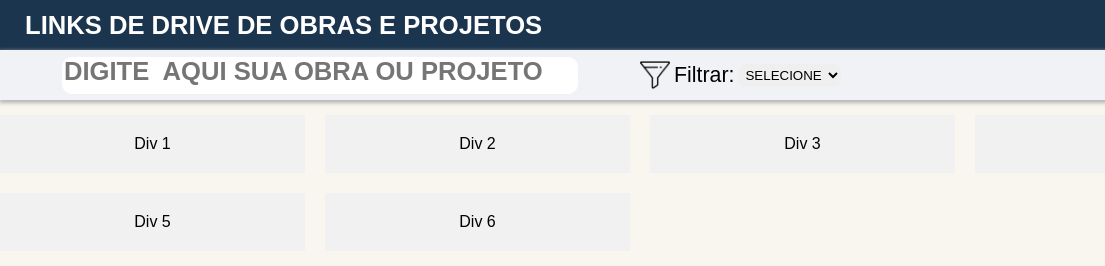
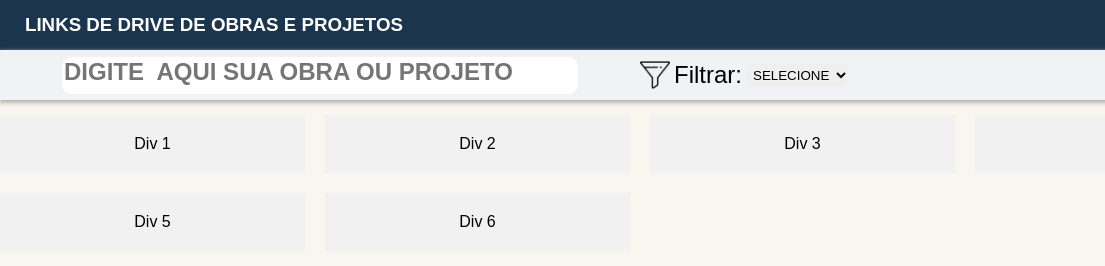
Before and after one commit to iagovieir/AppLinkGABPE, a plain HTML site: page index.html in a window 1280 px wide. Shown: the full height of the page, 0-1105 px from the left. Drawn offline with Linux system fonts and the light colour scheme.

Commit message:
responssividade text 1.0

```diff
--- a/style.css
+++ b/style.css
@@ -33,15 +33,13 @@ body{
     align-items: center;
     margin-left: 25px;
 }
-.text h3{
-    font-size: 2vw;
-}
 .SearchFilter{
     background-color: #F0F2F5;
     box-shadow: 0 2px 4px 1px rgb(184, 181, 181);
     display: flex;
     height: 50px;
     width: 100%;
+    font-size: clamp(1em, 1em + 1vw, 1.5em);
 }
 .SearchFilter input{
     width: 80%;
@@ -57,8 +55,8 @@ body{
     display: none;
 }
 .SearchFilter input::placeholder {
-    font-size: 2vw;
     font-family: Arial, Helvetica, sans-serif;
+    font-size: clamp(1em, 1em + 1vw, 1.5em);
     font-weight: bold;
 }
 .iconFilter{
@@ -90,7 +88,6 @@ body{
 }
 .containerFilter{
     width: 50%;
-    font-size: 16pt;
     display: flex;
     align-items: center;
     gap: 4px;
```
